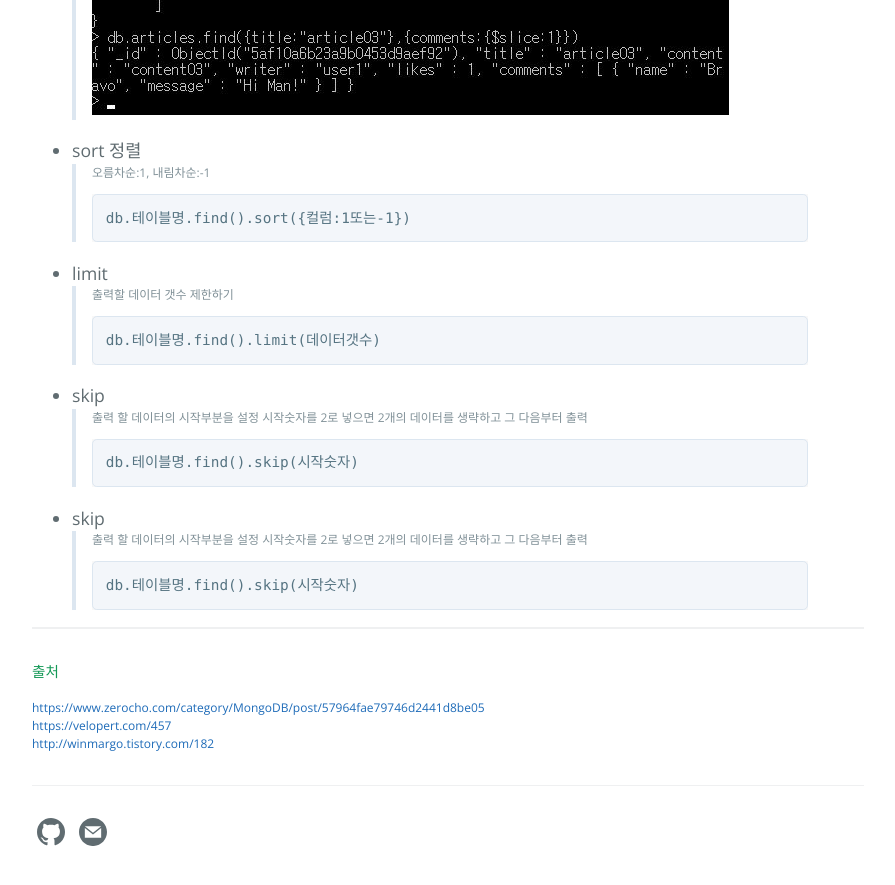
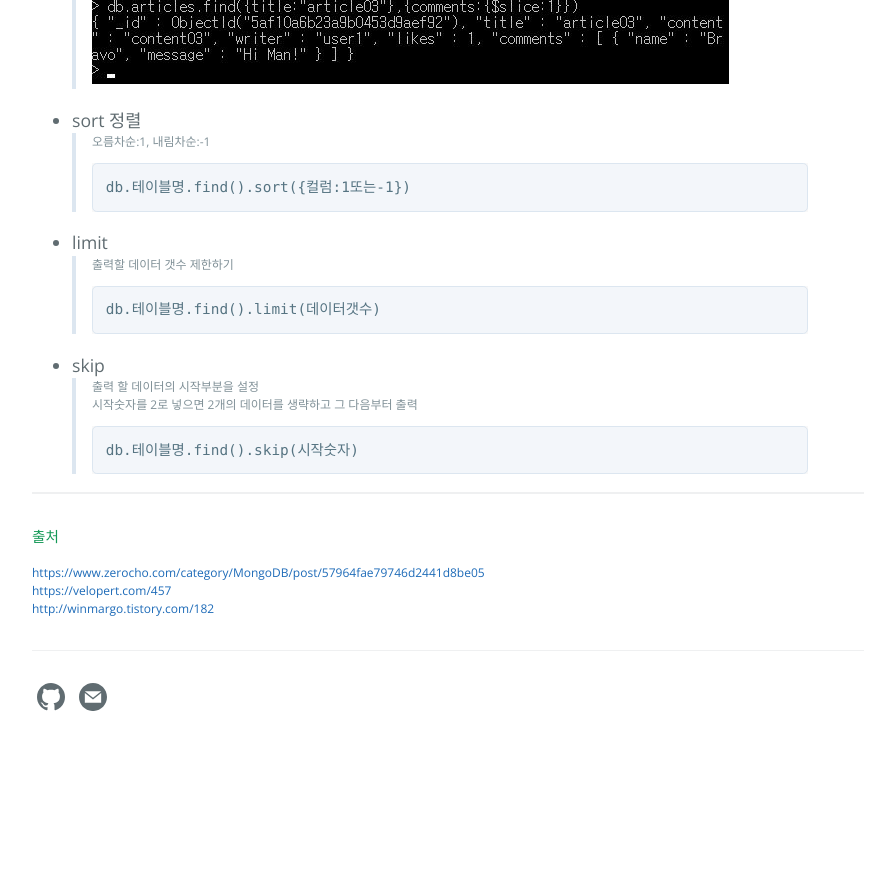
Before and after one commit to zzingyuna/test_site.github.io, a Jekyll site: the page built from _posts/2018-05-07-mongoDB2.md, in a window 1280 px wide and 900 px high, scrolled down 7766 px. Shown: the top 885 px of the window, without its empty margins (192-1087 px from the left). Built offline with Jekyll 4.4.1, drawn with Linux system fonts in a browser that asks for light colours; after the commit the page ends 8531 px from its top, so only the background shows below that; some of the changed text lies outside the part shown.

Commit message:
Update and rename 2018-05-08-mongoDB2.md to 2018-05-07-mongoDB2.md

````diff
--- a/_posts/2018-05-08-mongoDB2.md
+++ b/_posts/2018-05-07-mongoDB2.md
@@ -154,13 +154,13 @@
 >```
 >db.테이블명.find({ $where: "조건입력" })
 >```
-예) name의 길이가 5자 이상인 데이터 조회
-```
-db.테이블명.find({name: { $where: "this.name.length > 5" }})
-```
+>예) name의 길이가 5자 이상인 데이터 조회
+>```
+>db.테이블명.find({name: { $where: "this.name.length > 5" }})
+>```
 
 
->$all 지정한 배열안에 있는 모든 값을 가지고 있는 데이터만 조회
+* $all 지정한 배열안에 있는 모든 값을 가지고 있는 데이터만 조회
 >```
 >db.테이블명.find({컬럼명: { $all: ["값1","값2","값3"...] }})
 >```
@@ -231,13 +231,6 @@
 >```
 
 
-* skip
->출력 할 데이터의 시작부분을 설정
->시작숫자를 2로 넣으면 2개의 데이터를 생략하고 그 다음부터 출력
->```
->db.테이블명.find().skip(시작숫자)
->```
-
 
 
 
````
